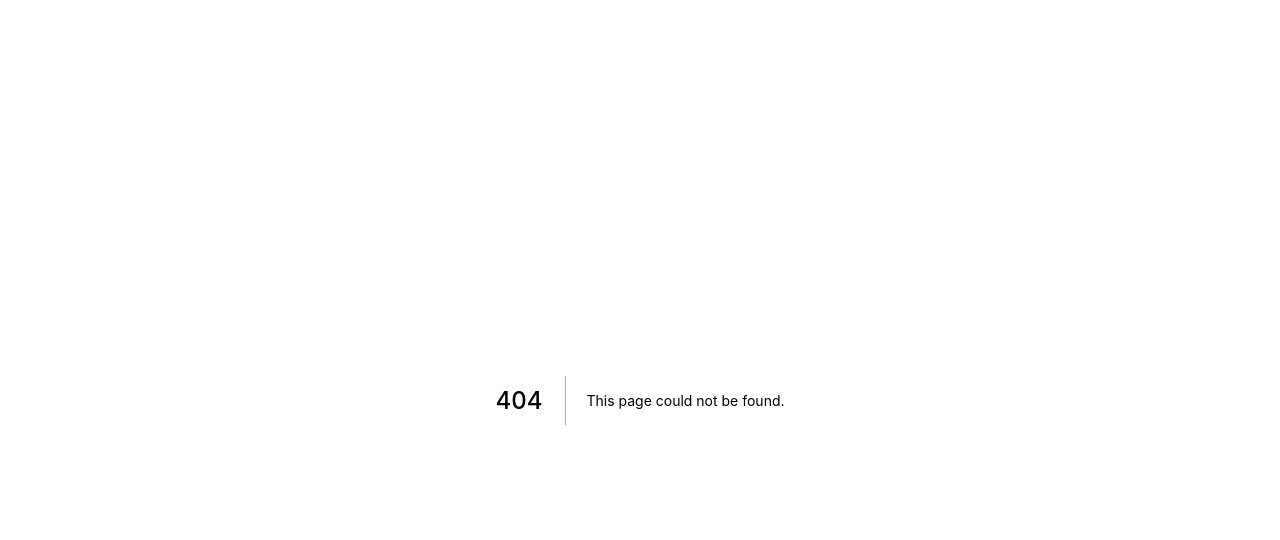
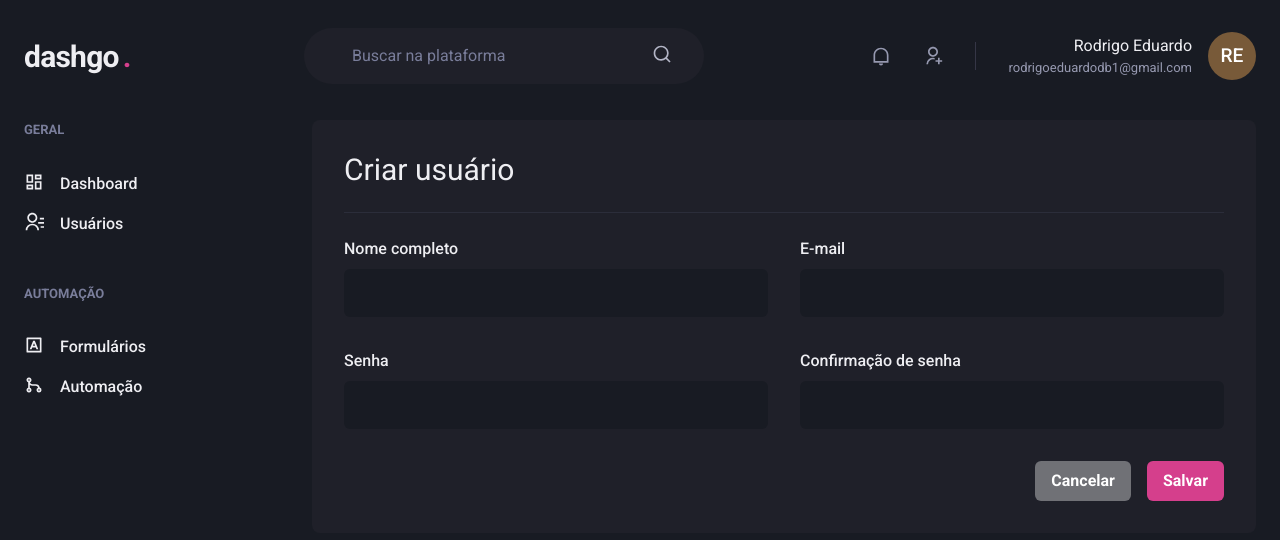
Before and after one commit to rodrigoeduardo/dashgo, a Next.js app: page /users/create in a window 1280 px wide. Before the commit this address had no page. Shown: the top 540 px of the page. Built offline with nearby package versions, Linux system fonts and the light colour scheme.

Commit message:
CreateUser page created

```diff
--- /dev/null
+++ b/src/pages/users/create.tsx
@@ -0,0 +1,41 @@
+import { Box, Flex, Heading, Divider, VStack, HStack, SimpleGrid, Button } from "@chakra-ui/react";
+import { Input } from "../../components/Form/Input";
+import { Header } from "../../components/Header";
+import { Sidebar } from "../../components/Sidebar";
+
+export default function CreateUser() {
+    return (
+        <Box>
+            <Header />
+
+            <Flex w="100%" my="6" maxWidth={1480} mx="auto" px="6">
+                <Sidebar />
+
+                <Box flex="1" borderRadius={8} bg="gray.800" p="8">
+                    <Heading size='lg' fontWeight='normal'>Criar usuário</Heading>
+
+                    <Divider my='6' borderColor='gray.700' />
+
+                    <VStack spacing='8'>
+                        <SimpleGrid minChildWidth="240px" spacing="8" w="100%">
+                            <Input name="name" label="Nome completo" />
+                            <Input name="email" type="email" label="E-mail" />
+                        </SimpleGrid>
+
+                        <SimpleGrid minChildWidth="240px" spacing="8" w="100%">
+                            <Input name="password" type="password" label="Senha" />
+                            <Input name="password_confirmation" type="password" label="Confirmação de senha" />
+                        </SimpleGrid>
+                    </VStack>
+
+                    <Flex mt="8" justify="flex-end">
+                        <HStack spacing="4">
+                            <Button colorScheme="whiteAlpha">Cancelar</Button>
+                            <Button colorScheme="pink">Salvar</Button>
+                        </HStack>
+                    </Flex>
+                </Box>
+            </Flex>
+        </Box>
+    )
+}
```
